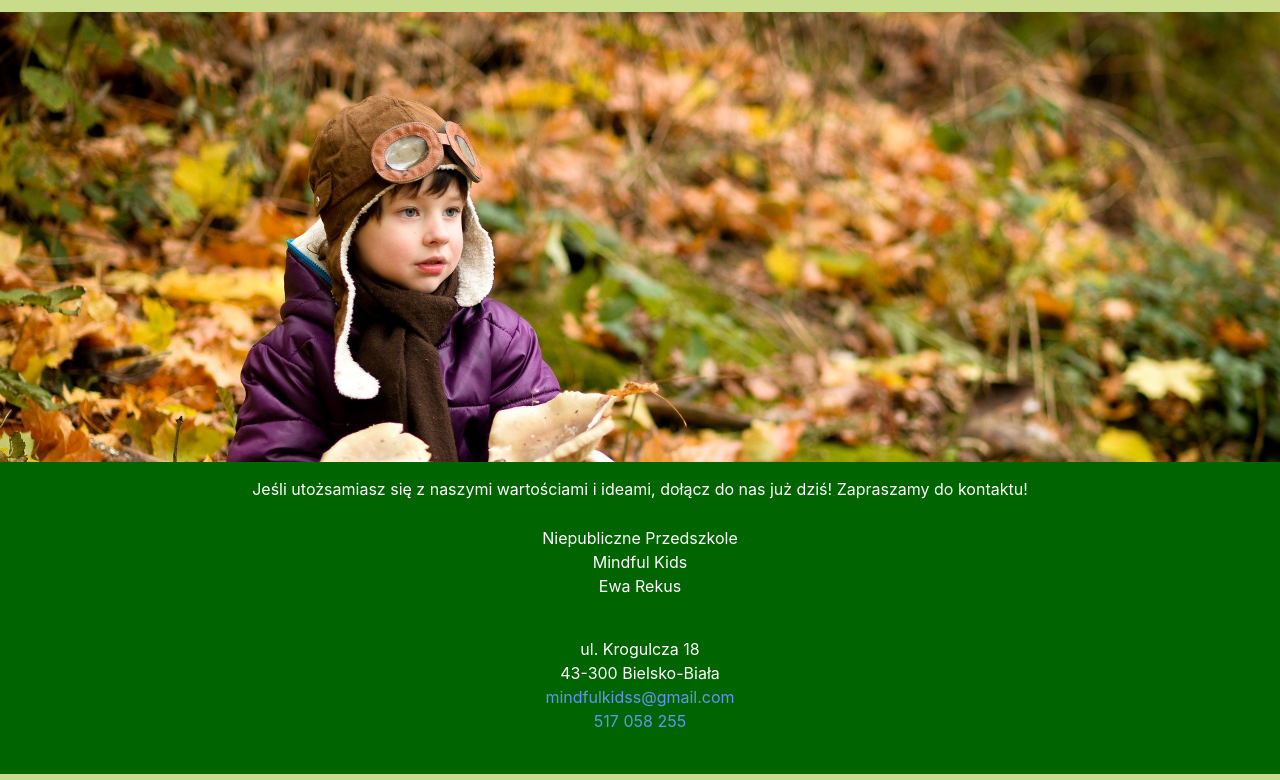
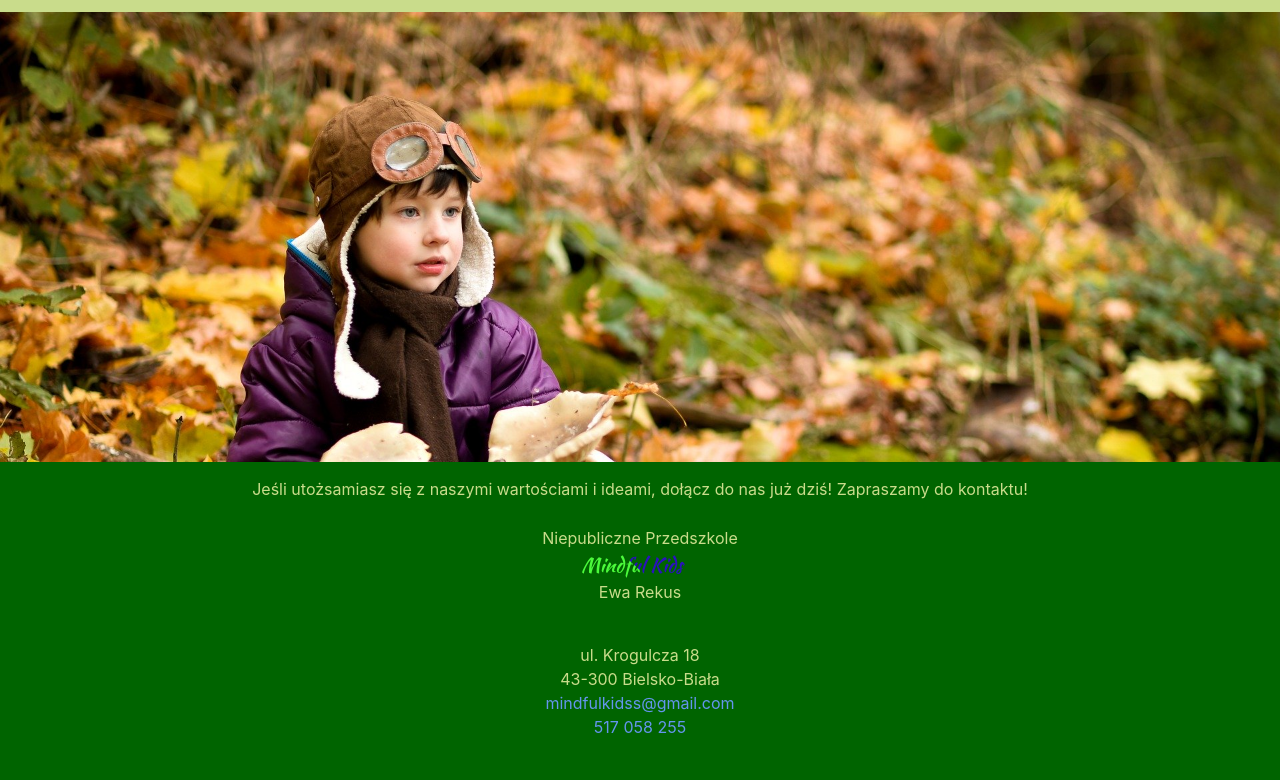
Before and after one commit to AnJaWr/Mindful, a plain HTML site: page index.html in a window 1280 px wide. Shown: the part 6631-7411 px from the top of the page. Drawn offline with nearby package versions, Linux system fonts and the light colour scheme.

Commit message:
Logo added

```diff
--- a/css/style.css
+++ b/css/style.css
@@ -196,6 +196,7 @@ footer {
 footer p,
 address {
   text-align: center;
+  color: rgb(201, 220, 139);
 }
 
 footer a {
--- a/index.html
+++ b/index.html
@@ -663,7 +663,7 @@
                 Zapraszamy do kontaktu!</p>
             <p>
                 Niepubliczne Przedszkole<br>
-                Mindful Kids<br>
+                <span class="navbar-brand" href="#">Mindful Kids</span><br>
                 Ewa Rekus<br>
                 <br>
             <address>
```
